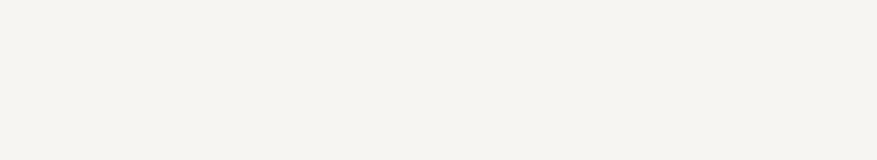
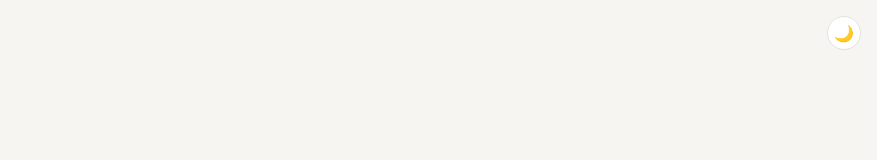
Before and after one commit to aaysha-s/flashcart, a React (Vite) app in the folder storefront/: page / in a window 1280 px wide. Shown: the top 160 px of the page, without its empty margins (403-1280 px from the left). Built offline with nearby package versions, Linux system fonts and the light colour scheme.

Commit message:
Storefront: light/dark theme switch

```diff
--- a/storefront/index.html
+++ b/storefront/index.html
@@ -5,7 +5,13 @@
     <link rel="icon" type="image/svg+xml" href="/favicon.svg" />
     <meta name="viewport" content="width=device-width, initial-scale=1.0" />
     <meta name="description" content="FlashCart: real-time flash sales with live stock updates, an AI shopping assistant and instant order tracking." />
-    <title>storefront</title>
+    <title>FlashCart</title>
+    <script>
+      try {
+        var t = localStorage.getItem('flashcart.theme');
+        if (t === 'light' || t === 'dark') document.documentElement.dataset.theme = t;
+      } catch (e) {}
+    </script>
   </head>
   <body>
     <div id="root"></div>
--- a/storefront/src/App.tsx
+++ b/storefront/src/App.tsx
@@ -5,6 +5,7 @@ import { useAuth } from './auth/useAuth'
 import { OrderHistory } from './orders/OrderHistory'
 import { ProductList } from './products/ProductList'
 import { AdminDashboard } from './admin/AdminDashboard'
+import { ThemeToggle } from './theme/ThemeToggle'
 
 type View = 'shop' | 'orders' | 'dashboard'
 export default function App() {
@@ -17,6 +18,7 @@ export default function App() {
     if (!user) {
         return (
             <main className="center">
+                <ThemeToggle className="corner-toggle" />
                 <LoginForm />
             </main>
         )
@@ -41,6 +43,7 @@ export default function App() {
                 <span className="muted who">
           {user.email} · {user.role}
         </span>
+                <ThemeToggle />
                 <button className="link" onClick={logout}>
                     Log out
                 </button>
--- a/storefront/src/index.css
+++ b/storefront/src/index.css
@@ -15,7 +15,7 @@
 }
 
 @media (prefers-color-scheme: dark) {
-  :root {
+  :root:not([data-theme="light"]) {
     --bg: #161618;
     --card: #1f1f22;
     --text: #f2f2f2;
@@ -25,6 +25,19 @@
     --danger: #ff6b6b;
   }
 }
+:root[data-theme="dark"] {
+    --bg: #161618;
+    --card: #1f1f22;
+    --text: #f2f2f2;
+    --muted: #a1a1a8;
+    --border: #333338;
+    --accent-fg: #fb923c;
+    --danger: #ff6b6b;
+}
+
+:root { color-scheme: light; }
+:root[data-theme="dark"] { color-scheme: dark; }
+@media (prefers-color-scheme: dark) { :root:not([data-theme="light"]) { color-scheme: dark; } }
 
 * { box-sizing: border-box; }
 body { margin: 0; min-height: 100vh; }
@@ -329,12 +342,18 @@ button:disabled { opacity: 0.6; cursor: default; }
   --shadow-hover: 0 2px 4px rgba(20, 20, 30, 0.08), 0 14px 32px rgba(20, 20, 30, 0.12);
 }
 @media (prefers-color-scheme: dark) {
-  :root {
+  :root:not([data-theme="light"]) {
     --t0: #3a2516; --t1: #172b3d; --t2: #1b3320; --t3: #2b1f3d; --t4: #3a3214; --t5: #3d1c26;
     --ok: #51cf66;
     --shadow: 0 1px 2px rgba(0, 0, 0, 0.3);
     --shadow-hover: 0 12px 28px rgba(0, 0, 0, 0.45);
   }
+}
+:root[data-theme="dark"] {
+    --t0: #3a2516; --t1: #172b3d; --t2: #1b3320; --t3: #2b1f3d; --t4: #3a3214; --t5: #3d1c26;
+    --ok: #51cf66;
+    --shadow: 0 1px 2px rgba(0, 0, 0, 0.3);
+    --shadow-hover: 0 12px 28px rgba(0, 0, 0, 0.45);
 }
 
 .topbar { position: sticky; top: 0; z-index: 10; backdrop-filter: blur(8px); background: color-mix(in srgb, var(--card) 88%, transparent); }
@@ -395,3 +414,12 @@ button:disabled { opacity: 0.6; cursor: default; }
   .product.card, .thumb .icon, .buy { transition: none; }
   .product.card:hover, .product:hover .thumb .icon { transform: none; }
 }
+
+.theme-toggle {
+  display: inline-grid; place-items: center; width: 34px; height: 34px; padding: 0;
+  border: 1px solid var(--border); border-radius: 999px; background: var(--card); color: var(--text);
+  font-size: 16px; line-height: 1;
+}
+.theme-toggle:hover { border-color: var(--muted); }
+.theme-toggle:focus-visible { outline: 2px solid var(--accent-fg); outline-offset: 2px; }
+.corner-toggle { position: fixed; top: 16px; right: 16px; }
--- /dev/null
+++ b/storefront/src/theme/ThemeToggle.tsx
@@ -0,0 +1,33 @@
+import { useState } from 'react'
+
+type Theme = 'light' | 'dark'
+const KEY = 'flashcart.theme'
+
+function currentTheme(): Theme {
+    const chosen = document.documentElement.dataset.theme
+    if (chosen === 'light' || chosen === 'dark') return chosen
+    return window.matchMedia('(prefers-color-scheme: dark)').matches ? 'dark' : 'light'
+}
+
+/** Switches between light and dark. Until someone chooses, the site follows the device setting. */
+export function ThemeToggle({ className = '' }: { className?: string }) {
+    const [theme, setTheme] = useState<Theme>(currentTheme)
+
+    function toggle() {
+        const next: Theme = theme === 'dark' ? 'light' : 'dark'
+        document.documentElement.dataset.theme = next
+        try {
+            localStorage.setItem(KEY, next)
+        } catch {
+            // Storage can be unavailable (private mode); the choice then lasts for this visit only
+        }
+        setTheme(next)
+    }
+
+    const label = theme === 'dark' ? 'Switch to light theme' : 'Switch to dark theme'
+    return (
+        <button type="button" className={`theme-toggle ${className}`} onClick={toggle} aria-label={label} title={label}>
+            <span aria-hidden="true">{theme === 'dark' ? '☀️' : '🌙'}</span>
+        </button>
+    )
+}
```
